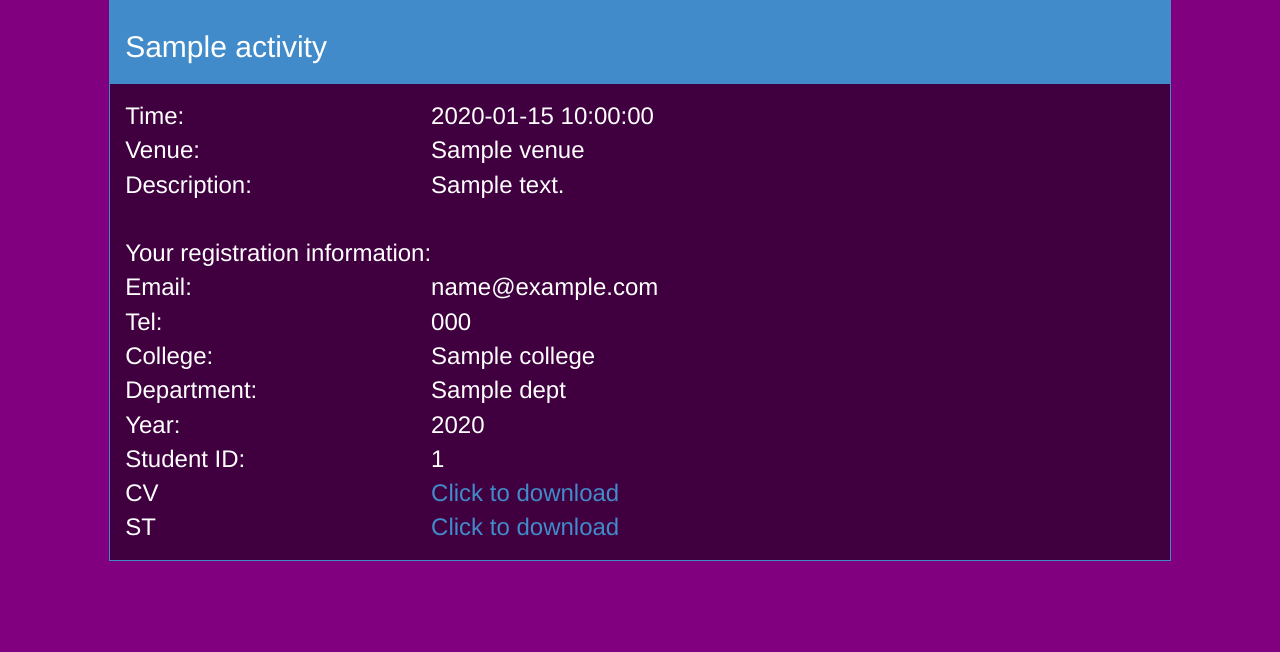
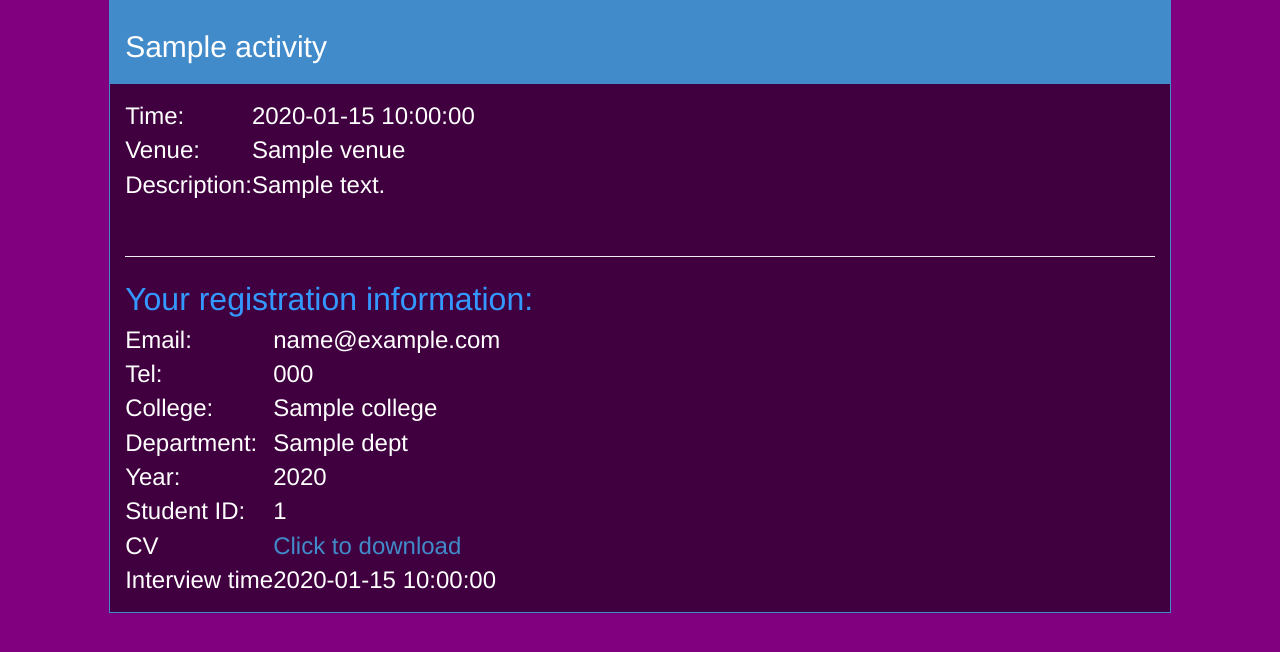
Before and after one commit to Alston-Tang/REIC, a Flask app: page /myActivities in a window 1280 px wide. Shown: the part 51-703 px from the top of the page. Run offline with Flask 2, Linux system fonts and the light colour scheme; the visitor is signed in with stand-in values (Sample User, id 1); a database or web service that is not in the repository returns one stand-in record (values such as "Sample title"); parts of the project's set-up code (start-up, migrations or seed data) failed here and were passed over; some libraries are stand-ins or nearby versions.

Commit message:
Release 1 beta

```diff
--- a/app/helper/form.py
+++ b/app/helper/form.py
@@ -43,9 +43,8 @@ def reg_form_wrapper(time_slot_inf):
         dept = TextField('Department', [validators.Required(), validators.Length(max=20)])
         year = SelectField('Year', [validators.Required()], choices=[(1, 1), (2, 2), (3, 3), (4, 4), (5, 5), (6, 6)],
                            coerce=int)
-        college = TextField('College', [validators.Optional()])
+        college = TextField('College', [validators.Required()])
         cv = FileField('CV', [validators.Required()])
-        st = FileField('ST', [validators.Required()])
         time_slot = SelectField('Time slot', [validators.Required()], choices=choices)
         submit = SubmitField('submit')
     return RegForm()
--- a/app/templates/myactivities.html
+++ b/app/templates/myactivities.html
@@ -31,9 +31,10 @@
                                 <tr>
                                     <td><br></td>
                                 </tr>
-                            <tr>
-                                <td>Your registration information:</td>
-                            </tr>
+                                </table>
+                                <hr>
+                                <span style="font-size: 32px; color: #3399FF">Your registration information:</span>
+                                <table class="desc-table">
                                 <tr>
                                     <td>Email:</td>
                                     <td>{{ activity['user_inf']['email'] }}</td>
@@ -63,14 +64,15 @@
                                     <td><a href="{{ activity['user_inf']['cv'] }}">Click to download</a></td>
                                 </tr>
                                 <tr>
-                                <td>ST</td>
-                                <td><a href="{{ activity['user_inf']['st'] }}">Click to download</a></td>
+                                    <td>Interview time</td>
+                                    <td>{{ activity['user_inf']['time_slot'] }}</td>
                                 </tr>
                             </table>
 
                         </div>
                     </div>
                 </div>
+            </div>
         {% endfor %}
     </div>
 {% endblock %}
--- a/app/templates/register/register.html
+++ b/app/templates/register/register.html
@@ -16,7 +16,6 @@
                     {{ forms.render_field(form.year,with_label='Year') }}
                     {{ forms.render_field(form.college,with_label='College') }}
                     {{ forms.render_field(form.cv,with_label='CV') }}
-                    {{ forms.render_field(form.st,with_label='Statement letter') }}
                     {{ forms.render_field(form.time_slot,with_label='Interview time') }}
                     {{ forms.render_field(form.submit, class_='btn-success', text='Register') }}
                     {% if error %}
--- a/app/views.py
+++ b/app/views.py
@@ -1,3 +1,4 @@
+# coding=utf-8
 __author__ = 'Tang'
 
 from flask import render_template, url_for, request, redirect, session
@@ -119,7 +120,7 @@ def signup():
         else:
             return render_template('signup.html', form=form)
 
-
+"""
 #Editor load and save handle
 @app.route('/editor', methods=['GET', 'POST'])
 def editor():
@@ -184,7 +185,6 @@ def manage_sections():
         if model.section.remove_by_id(request.form['id']):
             return json.dumps({'success': True})
 
-
 @app.route('/manage/activities', methods=['GET', 'POST'])
 def manage_activities():
     if request.method == 'GET':
@@ -201,13 +201,48 @@ def generator():
 @app.route('/test')
 def test():
     from datetime import datetime
-    time_slot = [datetime(2014, 10, 13, 5, 0), datetime(2014, 10, 13, 5, 30), datetime(2014, 10, 13, 6, 0)]
-    model.activity.insert(name='Activity 1', time=datetime(2014, 10, 15, 18, 30), due_time=datetime(2014, 10, 14),
-                          start_time=datetime(2014, 10, 12), disappear_time=datetime(2014, 10, 15, 19, 30),
-                          venue='LSB LT1', despcription='Welcome to Activity 1!', time_slot=time_slot)
+    time_slot = []
+    for hour in range(9, 11):
+        time_slot.append(datetime(2014, 10, 18, hour, 0))
+        time_slot.append(datetime(2014, 10, 18, hour, 30))
+    for hour in range(13, 16):
+        time_slot.append(datetime(2014, 10, 18, hour, 0))
+        time_slot.append(datetime(2014, 10, 18, hour, 30))
+    time_slot.append(datetime(2014, 10, 18, 17))
+    for hour in range(9, 11):
+        time_slot.append(datetime(2014, 10, 18, hour, 0))
+        time_slot.append(datetime(2014, 10, 18, hour, 30))
+    for hour in range(13, 16):
+        time_slot.append(datetime(2014, 10, 18, hour, 0))
+        time_slot.append(datetime(2014, 10, 18, hour, 30))
+    time_slot.append(datetime(2014, 10, 19, 17))
+
+    model.activity.insert(name='2014 Research Project with KaiLong Investment',
+                          time=datetime(2014, 10, 17, 18),
+                          due_time=datetime(2014, 10, 17, 18),
+                          start_time=datetime(2014, 10, 17, 18),
+                          disappear_time=datetime(2014, 12, 30),
+                          venue='N/A',
+                          description='''The Real Estate Investment Club (REIC) is honored to bring the research
+                                          project with KaiLong Investment and present you a unique opportunity.
+                                          The project is expected to help students gain hands-on experience about
+                                          professional real estate investment research. The topic for this year is
+                                          "Immigration by Real Estate Investments".''',
+                          time_slot=time_slot)
+
+    model.activity.insert(name='2014 Research Project with Champion REIT',
+                          time=datetime(2014, 10, 17, 18),
+                          due_time=datetime(2014, 10, 17, 18),
+                          start_time=datetime(2014, 10, 17, 18),
+                          disappear_time=datetime(2014, 12, 30),
+                          venue='N/A',
+                          description='''Real Estate Investment Club (REIC) is pleased to bring you this research
+                                          project which topic is “The Real Estate Acquisition Trend of the Asia-pacific
+                                          Region”. Working as a united team, you will narrow the topic, settle the
+                                          guideline, finish the research and deliver a presentation to management.''',
+                          time_slot=time_slot)
     return 'test'
-
-
+"""
 @app.route('/activities/<activity_name>', methods=['GET', 'POST'])
 def render_activity(activity_name):
     activity = model.activity.get_one(_id=activity_name)
@@ -262,40 +297,27 @@ def reg_activity(activity_name):
 
             #Check upload file
             cv_file = request.files['cv']
-            st_file = request.files['st']
             from helper.format import is_pdf, is_word
             cv_valid = True
-            st_valid = True
             if not is_pdf(cv_file.mimetype) and not is_word(cv_file.mimetype):
                 cv_valid = False
-            if not is_pdf(st_file.mimetype) and not is_word(st_file.mimetype):
-                st_valid = False
 
-            if not cv_valid or not st_valid:
+            if not cv_valid:
                 #CV or ST is in wrong format
-                if not cv_valid:
-                    form.cv.errors.append('Only word or pdf is allowed')
-                if not st_valid:
-                    form.st.errors.append('Only word or pdf is allowed')
-                return render_template('register/register.html', activity=activity, form=form)
+                form.cv.errors.append('Only word or pdf is allowed')
             else:
                 #Check dangerous filename
                 cv_file_name = secure_filename(cv_file.filename)
-                st_file_name = secure_filename(st_file.filename)
                 cv_file_path = os.path.join(work_dir, cv_file_name)
-                st_file_path = os.path.join(work_dir, st_file_name)
                 cv_upload_path = os.path.join(upload_path, cv_file_name)
-                st_upload_path = os.path.join(upload_path, st_file_name)
                 #Save file to work_dir
                 cv_file.save(cv_file_path)
-                st_file.save(st_file_path)
 
                 #Insert participation to db
                 participation = {}
                 for item in request.form:
                     participation[item] = request.form[item]
                 participation['cv'] = cv_upload_path
-                participation['st'] = st_upload_path
                 participation.pop('csrf_token')
                 model.user.add_activity(cur_user['_id'], activity_name, participation)
                 return render_template('register/register_success.html')
```
Also changed, not shown: 5 other files. Lines whose indentation alone changed are shown as unchanged.
